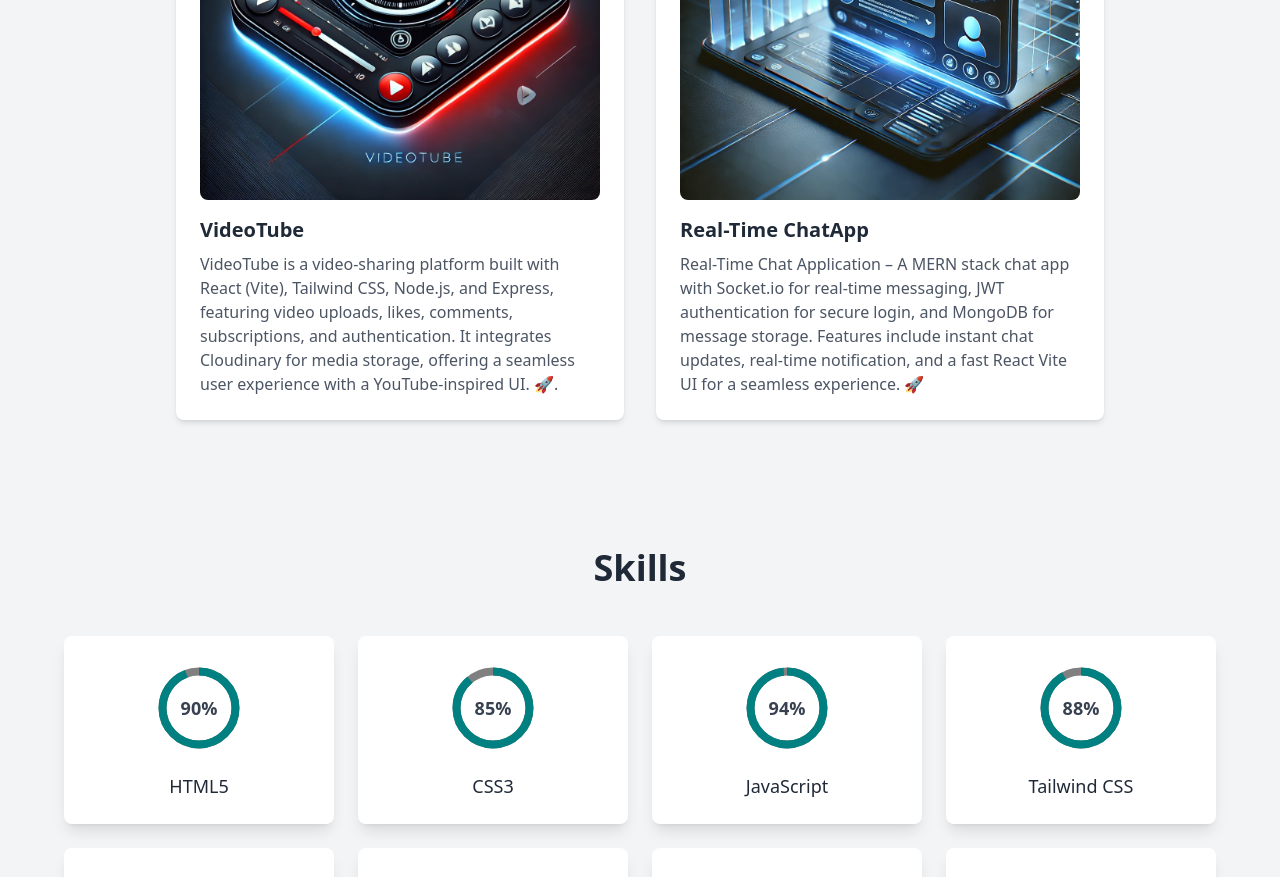
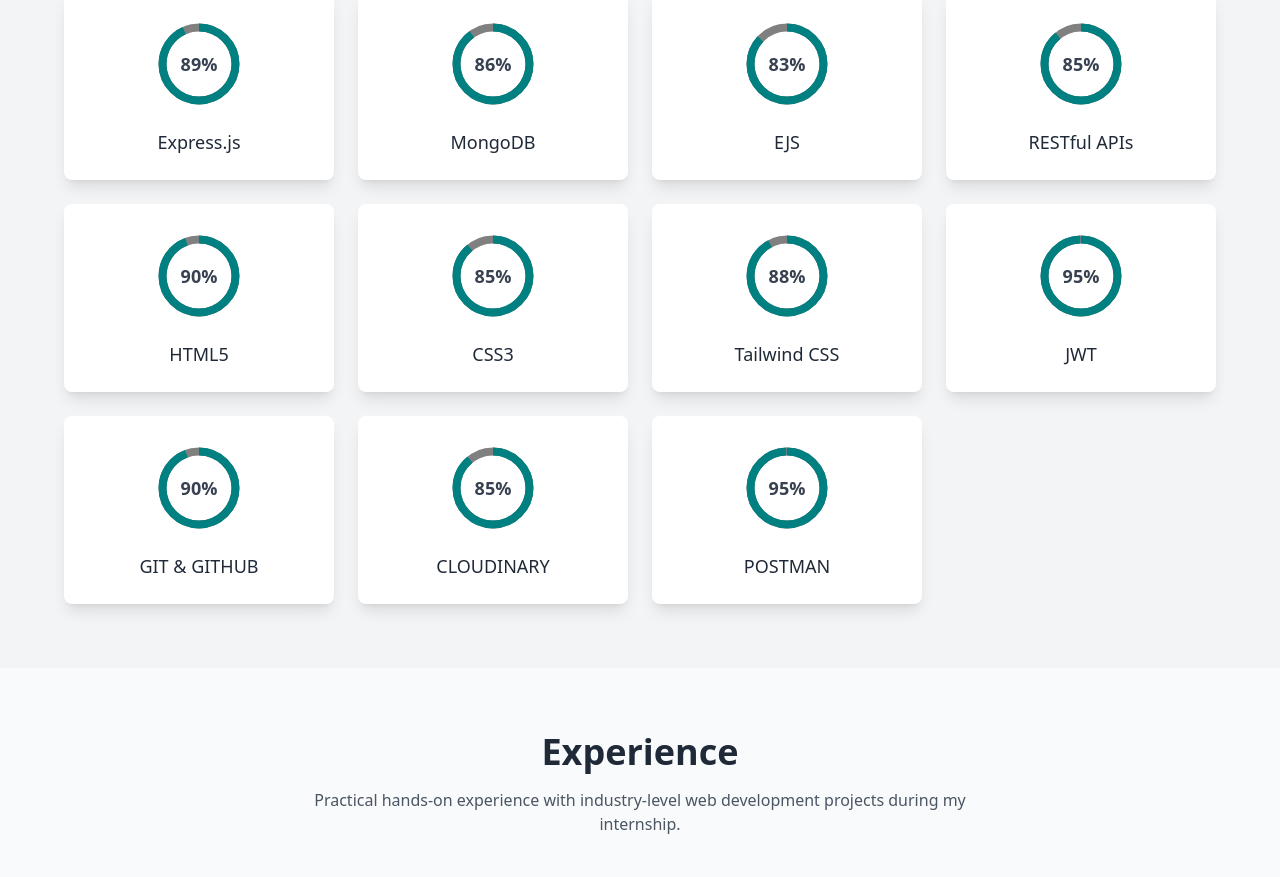
Before and after one commit to sandipsinghparmar18/Mern-Portfolio, a React (Vite) app in the folder frontend/: page / in a window 1280 px wide. Shown: the part 1860-2737 px from the top of the page. Built offline with nearby package versions, Linux system fonts and the light colour scheme.

Commit message:
Add Experience

```diff
--- a/frontend/src/App.jsx
+++ b/frontend/src/App.jsx
@@ -1,15 +1,16 @@
-import React, { useEffect } from 'react';
-import AOS from 'aos';
-import Navbar from './components/Navbar';
-import Hero from './components/Hero';
-import About from './components/About';
-import Projects from './components/Projects';
-import Skills from './components/Skills';
-import Testimonials from './components/Testimonials';
-import Contact from './components/Contact';
-import Footer from './components/Footer';
-import './index.css';
-import 'aos/dist/aos.css';
+import React, { useEffect } from "react";
+import AOS from "aos";
+import Navbar from "./components/Navbar";
+import Hero from "./components/Hero";
+import About from "./components/About";
+import Projects from "./components/Projects";
+import Skills from "./components/Skills";
+import Testimonials from "./components/Testimonials";
+import Contact from "./components/Contact";
+import Footer from "./components/Footer";
+import "./index.css";
+import "aos/dist/aos.css";
+import Experience from "./components/Experience";
 
 function App() {
   useEffect(() => {
@@ -21,8 +22,9 @@
       <Navbar />
       <Hero />
       <About />
+      <Skills />
+      <Experience />
       <Projects />
-      <Skills />
       <Testimonials />
       <Contact />
       <Footer />
--- /dev/null
+++ b/frontend/src/components/Experience.jsx
@@ -0,0 +1,53 @@
+import React from "react";
+
+function Experience() {
+  return (
+    <section
+      id="experience"
+      className="py-16 bg-gray-50 px-6 md:px-12 lg:px-24"
+      data-aos="fade-up"
+      data-aos-duration="1000"
+    >
+      <div className="max-w-7xl mx-auto">
+        {/* Section Title */}
+        <div className="text-center mb-12">
+          <h2 className="text-4xl font-bold text-gray-800">Experience</h2>
+          <p className="mt-4 text-gray-600 max-w-2xl mx-auto">
+            Practical hands-on experience with industry-level web development
+            projects during my internship.
+          </p>
+        </div>
+
+        {/* Experience Card */}
+        <div className="bg-white rounded-lg shadow-lg p-8 transition-transform transform hover:scale-105">
+          <h3 className="text-2xl font-semibold text-gray-800">
+            Web Developer (MERN Stack) Intern
+          </h3>
+          <p className="text-gray-600 mt-2">
+            Signimus Technology Pvt Ltd — Indore, India
+          </p>
+          <p className="text-gray-500 italic mt-1">January 2025 - April 2025</p>
+
+          <ul className="list-disc list-inside mt-6 space-y-3 text-gray-700">
+            <li>
+              Developed and maintained full-stack applications using the MERN
+              stack.
+            </li>
+            <li>
+              Collaborated with cross-functional teams to design scalable
+              solutions.
+            </li>
+            <li>
+              Improved frontend performance and created responsive UI designs.
+            </li>
+            <li>
+              Worked with Git version control and followed Agile methodologies.
+            </li>
+          </ul>
+        </div>
+      </div>
+    </section>
+  );
+}
+
+export default Experience;
--- a/frontend/src/components/Navbar.jsx
+++ b/frontend/src/components/Navbar.jsx
@@ -1,5 +1,5 @@
-import React, { useState } from 'react';
-import SvgLogo from '../assets/portfolio-svgrepo-com.svg';
+import React, { useState } from "react";
+import SvgLogo from "../assets/portfolio-svgrepo-com.svg";
 
 function Navbar() {
   const [isMenuOpen, setIsMenuOpen] = useState(false);
@@ -16,7 +16,10 @@
           <h1 className="text-2xl font-bold">My Portfolio</h1>
         </div>
         <div className="md:hidden">
-          <button onClick={toggleMenu} className="text-white focus:outline-none">
+          <button
+            onClick={toggleMenu}
+            className="text-white focus:outline-none"
+          >
             <svg
               className="w-6 h-6"
               fill="none"
@@ -34,7 +37,15 @@
           </button>
         </div>
         <ul className={`hidden md:flex space-x-6`}>
-          {['Hero', 'About', 'Projects', 'Skills', 'Testimonials', 'Contact'].map((section) => (
+          {[
+            "Hero",
+            "About",
+            "Skills",
+            "Experience",
+            "Projects",
+            "Testimonials",
+            "Contact",
+          ].map((section) => (
             <li key={section} className="my-2 md:my-0">
               <a
                 href={`#${section.toLowerCase()}`}
@@ -49,7 +60,15 @@
       {isMenuOpen && (
         <div className="md:hidden bg-gray-800 text-white py-4 px-8 absolute top-16 left-0 w-full z-20">
           <ul className="space-y-4">
-            {['Hero', 'About', 'Projects', 'Skills', 'Testimonials', 'Contact'].map((section) => (
+            {[
+              "Hero",
+              "About",
+              "Skills",
+              "Experience",
+              "Projects",
+              "Testimonials",
+              "Contact",
+            ].map((section) => (
               <li key={section}>
                 <a
                   href={`#${section.toLowerCase()}`}
--- a/frontend/src/components/Skills.jsx
+++ b/frontend/src/components/Skills.jsx
@@ -1,22 +1,29 @@
-import React from 'react';
+import React from "react";
 
 function Skills() {
   const skills = [
-    { name: 'HTML5', percentage: 90 },
-    { name: 'CSS3', percentage: 85 },
-    { name: 'JavaScript', percentage: 94 },
-    { name: 'Tailwind CSS', percentage: 88 },
-    { name: 'RESTful APIs', percentage: 85 },
-    { name: 'Node.js', percentage: 87 },
-    { name: 'React.js', percentage: 92 },
-    { name: 'Express.js', percentage: 89 },
-    { name: 'MongoDB', percentage: 86 },
-    { name: 'EJS', percentage: 83 },
+    { name: "JAVA", percentage: 95 },
+    { name: "JavaScript", percentage: 94 },
+    { name: "Node.js", percentage: 87 },
+    { name: "React.js", percentage: 92 },
+    { name: "Express.js", percentage: 89 },
+    { name: "MongoDB", percentage: 86 },
+    { name: "EJS", percentage: 83 },
+    { name: "RESTful APIs", percentage: 85 },
+    { name: "HTML5", percentage: 90 },
+    { name: "CSS3", percentage: 85 },
+    { name: "Tailwind CSS", percentage: 88 },
+    { name: "JWT", percentage: 95 },
+    { name: "GIT & GITHUB", percentage: 90 },
+    { name: "CLOUDINARY", percentage: 85 },
+    { name: "POSTMAN", percentage: 95 },
   ];
 
   return (
     <section id="skills" className="py-16 px-8 bg-gray-100">
-      <h2 className="text-4xl font-bold text-gray-800 text-center mb-12">Skills</h2>
+      <h2 className="text-4xl font-bold text-gray-800 text-center mb-12">
+        Skills
+      </h2>
       <div className="grid grid-cols-2 sm:grid-cols-3 lg:grid-cols-4 gap-6 max-w-6xl mx-auto">
         {skills.map((skill, index) => (
           <div
@@ -48,7 +55,7 @@
                   strokeDashoffset={`${240 - (240 * skill.percentage) / 100}`}
                   className="text-teal-500"
                   style={{
-                    transition: 'stroke-dashoffset 0.5s ease-in-out',
+                    transition: "stroke-dashoffset 0.5s ease-in-out",
                   }}
                 />
               </svg>
```
